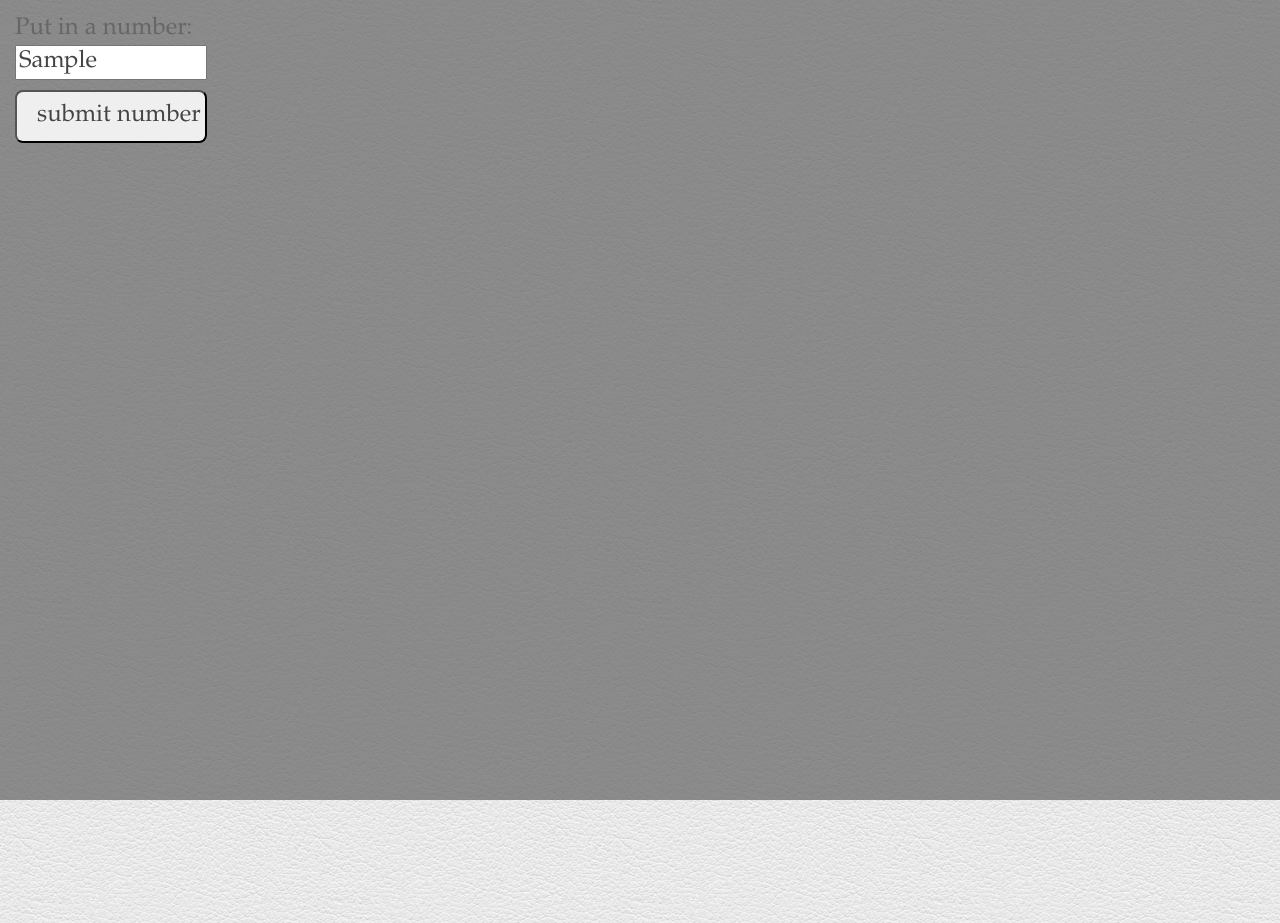
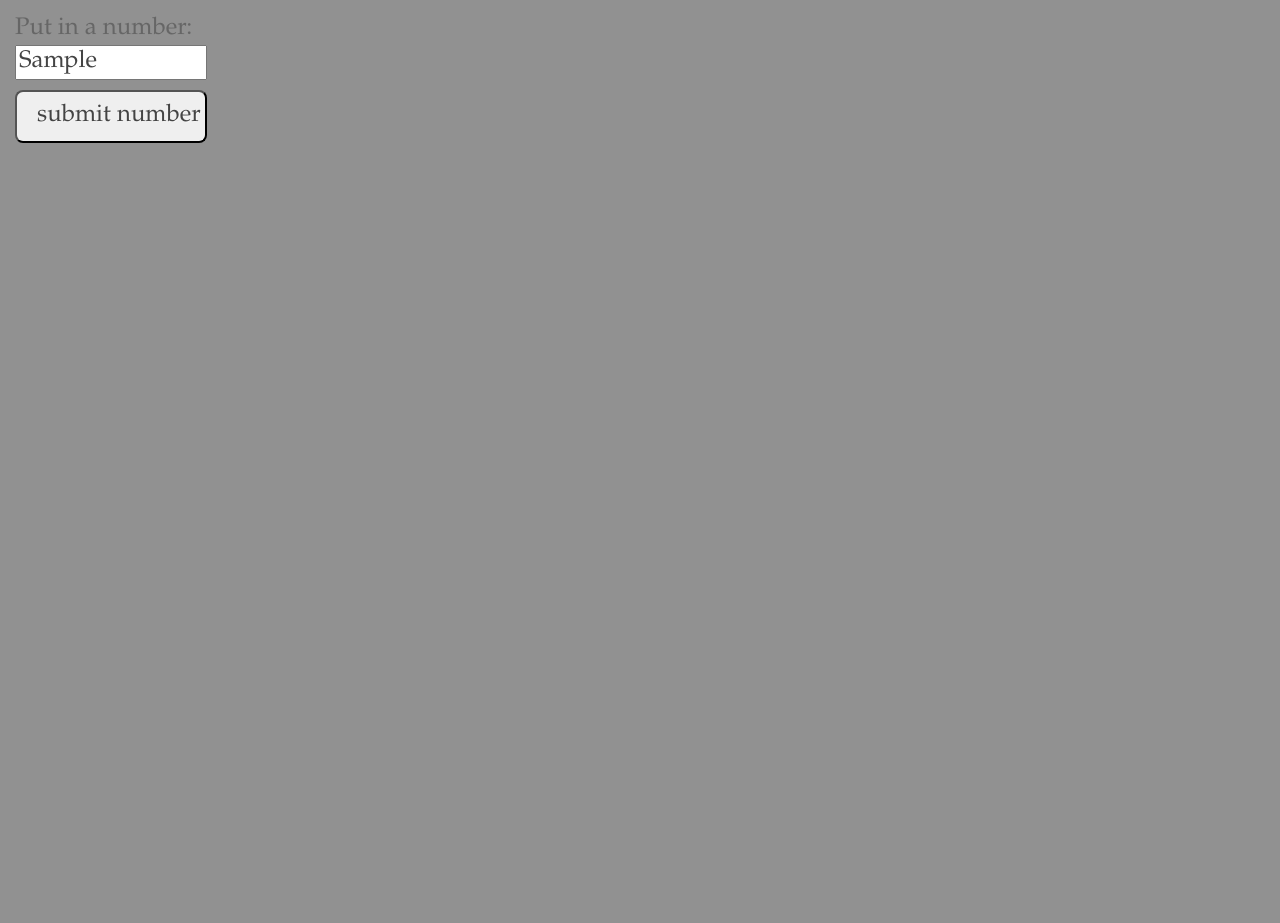
Before and after one commit to FrancoB411/Collatz, a plain HTML site: page index.html in a window 1280 px wide. Both pictures are taken after typing "Sample" into the empty fields and a click on the button "submit number". Drawn offline with nearby package versions, Linux system fonts and the light colour scheme.

Commit message:
modified BG color

```diff
--- a/collatz.css
+++ b/collatz.css
@@ -1,6 +1,5 @@
 * { -moz-box-sizing: border-box; -webkit-box-sizing: border-box; box-sizing: border-box; }
 html, body {
-    background-image: url("images/white_leather.png");
     font-family:garamond;
     font-size: 24px;
     color:#666;
@@ -14,7 +13,6 @@ body {
 }
 
 #container {
-
     top:0;
     left:0;
     height:100%;
@@ -26,6 +24,7 @@ ul, ol {
     margin-left: 0em;
     clear:both;
     height:100%;
+    overflow: hidden;
 
 }
 
--- a/collatz.js
+++ b/collatz.js
@@ -1,9 +1,13 @@
-"use strict";
+$(document).ready(function() {
+
+    "use strict";
     var collatz = {
         rawInput: 0,
         currentNumber: 0,
         iterationCount: 1,
-        delayTime: 200,
+        delayTime: 100,
+        fadeIn: 200,
+        fadeAccell: 1,
         printQ: [],
         message: { "open": "Collatz opening number is ",
                    "close": "Game is over.",
@@ -17,8 +21,9 @@
             if(this.printQ.length > 0) {
                 var printMe = this.getFromPrintQ();
                 var $li = $("<li><p>" + printMe + "</p></li>");
+                $li.hide();
                 $('#output_list').append($li);
-                //li.insertAfter($('ul.li'));
+                $li.fadeIn(this.fadeIn);
                 var _this = this;
                 setTimeout(function() { _this.delayPrint(); }, _this.delayTime);
             }
@@ -74,6 +79,11 @@
     };
 
 
+    $('#submit_button').click(function(){
+        collatz.start();
+    });
+
+});
 
 //Test code
 //hotpo.printit(3); //tests printit method
--- a/index.html
+++ b/index.html
@@ -1,4 +1,5 @@
 <!DOCTYPE>
+<html>
 <head>
     <link rel="stylesheet" href="boilerplate.css" type="text/css"/>
     <link rel="stylesheet" href="collatz.css" type="text/css"/>
@@ -8,7 +9,7 @@
 
         <p>Put in a number: </p>
         <input name="textbox1" type="text" id="number_submit" />
-        <input type="button" class="button" value="submit number" onClick="collatz.start();" />
+        <input type="button" id="submit_button" class="button" value="submit number" />
         <ul id="output_list" class="clear" >
             <li class="invisible"></li>
         </ul>
@@ -19,3 +20,4 @@
 <script src ="collatz.js" ></script>
 
 </body>
+</html>
```
